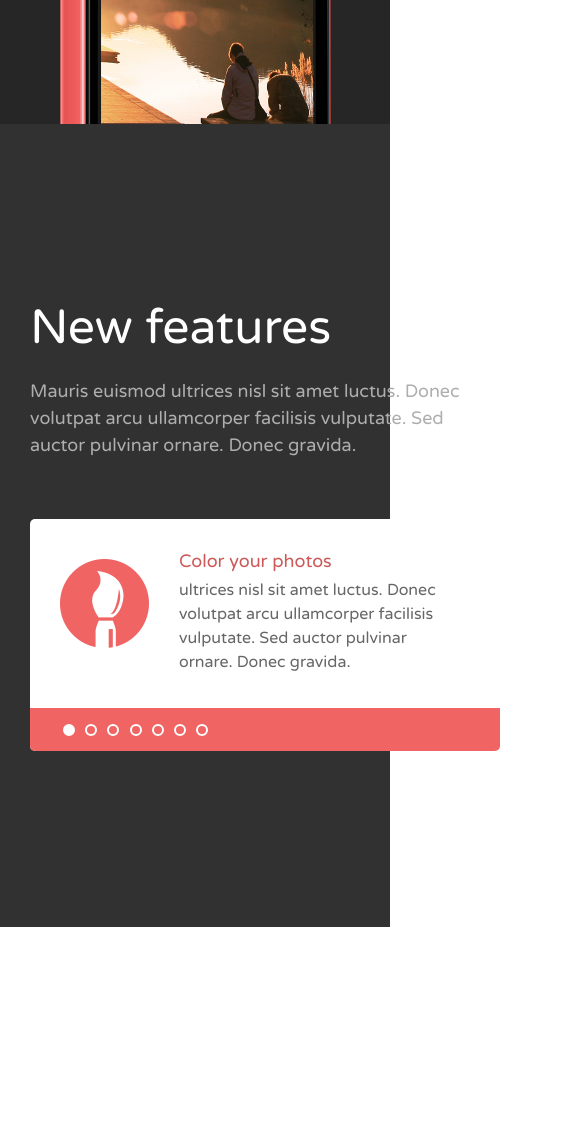
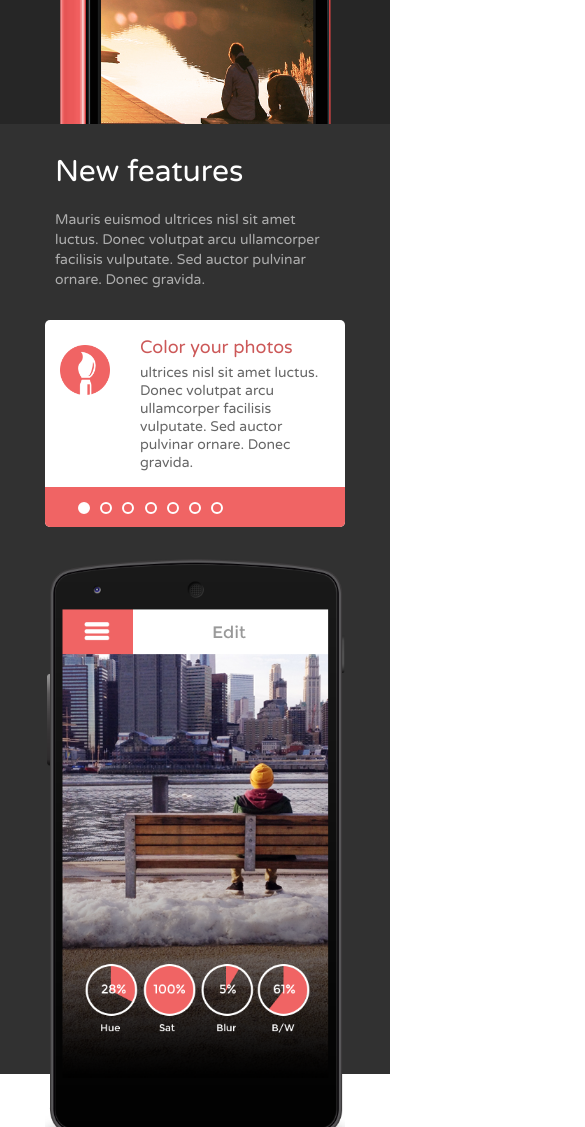
Before and after one commit to DonutSergius/Maket7, a plain HTML site: page index.html in a window 390 px wide. Shown: the part 1980-3107 px from the top of the page, 585 px wide, since content can reach past the window. Before the commit the page ends 3049 px from the top, so only its background shows below. Drawn offline with nearby package versions, Linux system fonts and the light colour scheme.

Commit message:
Add adaptiv to New features Block

```diff
--- a/css/features.scss
+++ b/css/features.scss
@@ -107,3 +107,101 @@
         }
     }
 }
+
+@media(max-width: 1070px){
+    #features{
+        .features-block{
+            width: 960px;
+            .features-text{
+                width: 470px;
+            }
+        }
+    }
+}
+
+@media(max-width: 980px){
+    #features{
+        height: 1100px;
+        .features-block{
+            width: 600px;
+            display: block;
+            .features-text{
+                width: 470px;
+                padding: 0px;
+                padding-top: 30px;
+                margin: 0px auto;
+            }
+            .features-img{
+                margin: 0px auto;
+                width: 350px;
+                img{
+                    padding-top: 30px;
+                    width: 350px;
+                    height: auto;
+                }
+            }
+        }
+    }
+}
+
+@media(max-width: 600px){
+    #features{
+        height: 950px;
+        .features-block{
+            width: 300px;
+            display: block;
+            .features-text{
+                width: 300px;
+                padding: 0px;
+                padding-top: 30px;
+                margin: 0px auto;
+                h1{
+                    padding: 0px 10px;
+                    font-size: 30px;
+                    color: #ffffff;
+                    font-weight: 400;
+                    padding-bottom: 20px;
+                }
+                p{
+                    padding: 0px 10px;
+                    font-size: 14px;
+                    line-height: 20px;
+                    color: #aeaeae;
+                    font-weight: 400;
+                    padding-bottom: 30px ;
+                }
+                .features-container{
+                    width: 300px;
+                    height: 207px;
+                    .features-dis{
+                        .features-elem{
+                            img{
+                                width:50px;
+                                height: 50px;
+                            }
+                            .discription{
+                                p{
+                                    padding: 0px;
+                                    font-size: 14px;
+                                line-height: 18px;
+                                }
+                            }
+                            padding: 15px;
+                        }
+                    }
+                    .features-slider-btn{
+                        height: 40px;
+                    }
+                }
+            }
+            .features-img{
+                margin: 0px auto;
+                img{
+                    width: 300px;
+                    height: auto;
+                    padding-top: 30px;
+                }
+            }
+        }
+    }
+}
```
Also changed, not shown: css/style/features.css, 1 other file.
